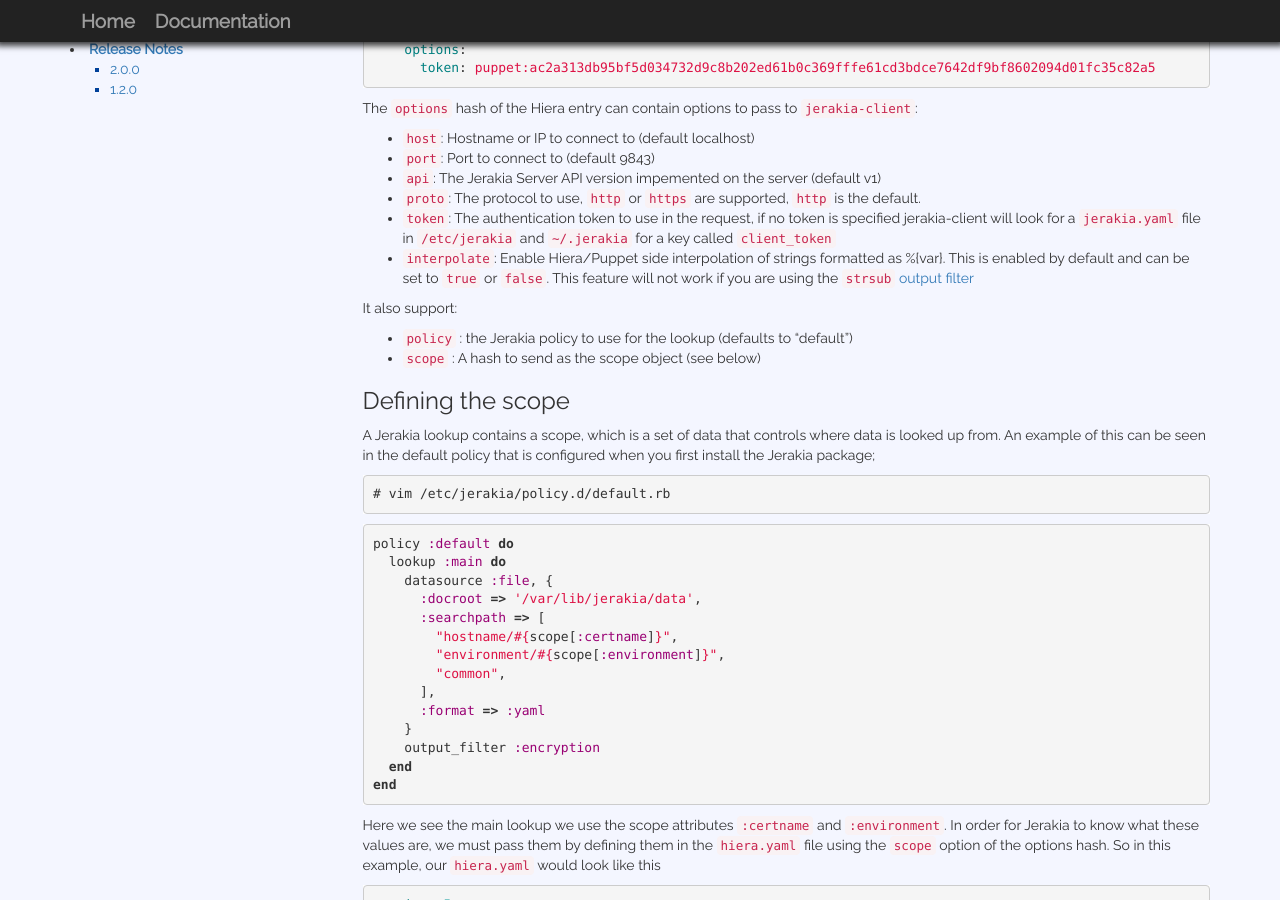
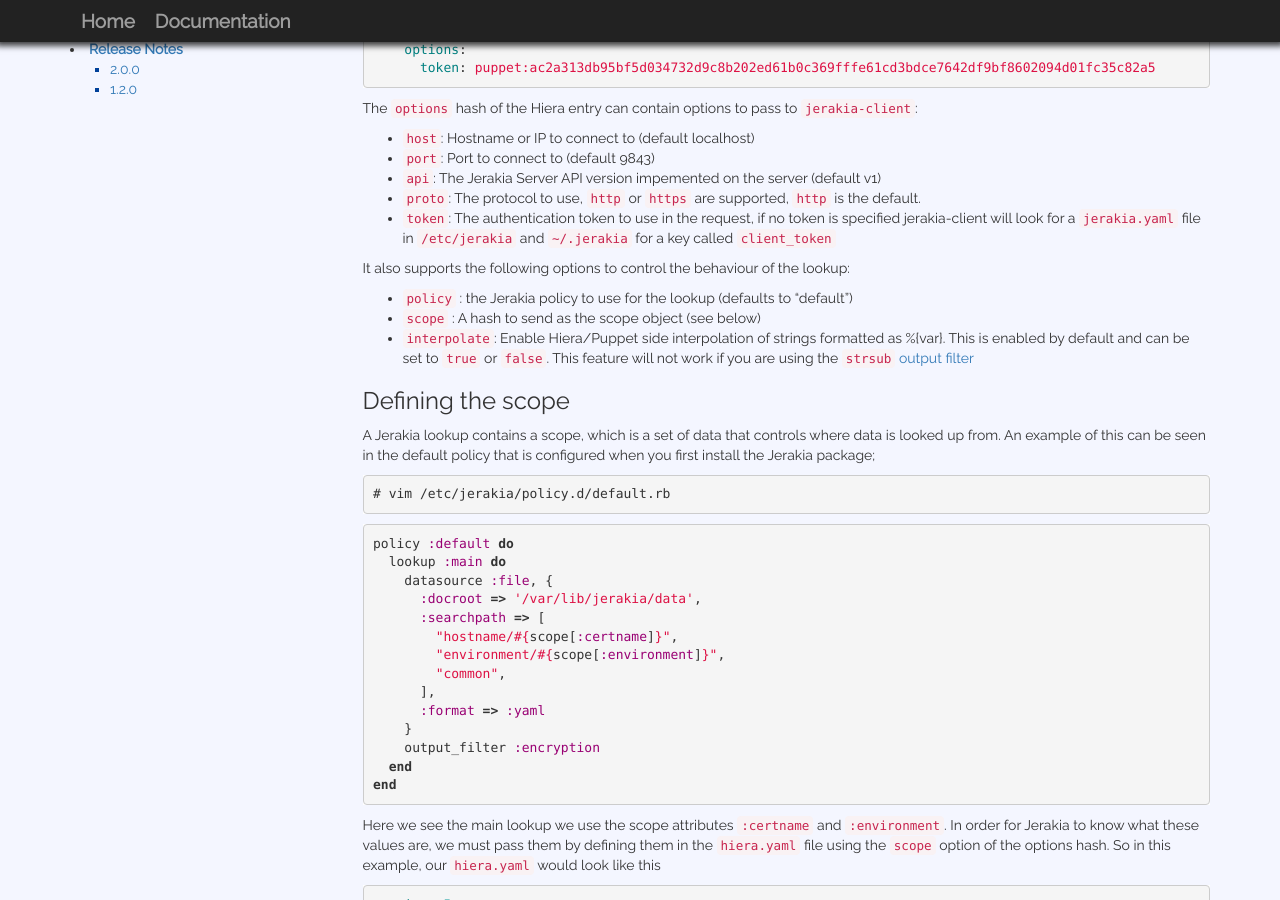
Before and after one commit to jerakia/jerakia, a Jekyll site: the page built from integration/puppet.md, in a window 1280 px wide and 900 px high, scrolled down 757 px. Built offline with Jekyll 4.4.1, drawn with Linux system fonts in a browser that asks for light colours; nearby versions of some CDN libraries; our own code applies the rules of GitHub Pages for plain Markdown files.

Commit message:
fixed ordering

```diff
--- a/integration/puppet.md
+++ b/integration/puppet.md
@@ -52,12 +52,12 @@ The `options` hash of the Hiera entry can contain options to pass to `jerakia-cl
 * `api`: The Jerakia Server API version impemented on the server (default v1)
 * `proto`: The protocol to use, `http` or `https` are supported, `http` is the default.
 * `token`: The authentication token to use in the request,  if no token is specified jerakia-client will look for a `jerakia.yaml` file in `/etc/jerakia` and `~/.jerakia` for a key called `client_token`
-* `interpolate`:  Enable Hiera/Puppet side interpolation of strings formatted as %{var}. This is enabled by default and can be set to `true` or `false`.  This feature will not work if you are using the `strsub` [output filter](/outputfilters)
 
-It also support:
+It also supports the following options to control the behaviour of the lookup:
 
 * `policy` : the Jerakia policy to use for the lookup (defaults to "default")
 * `scope` : A hash to send as the scope object (see below)
+* `interpolate`:  Enable Hiera/Puppet side interpolation of strings formatted as %{var}. This is enabled by default and can be set to `true` or `false`.  This feature will not work if you are using the `strsub` [output filter](/outputfilters)
 
 ### Defining the scope
 
```
